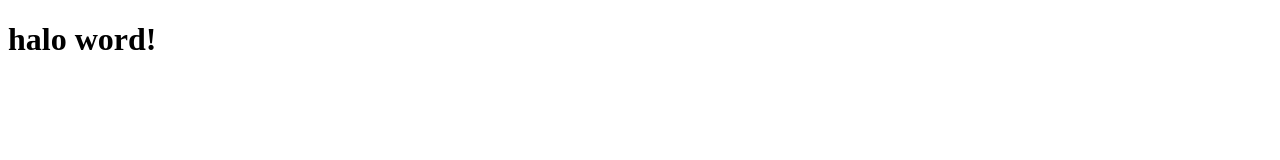
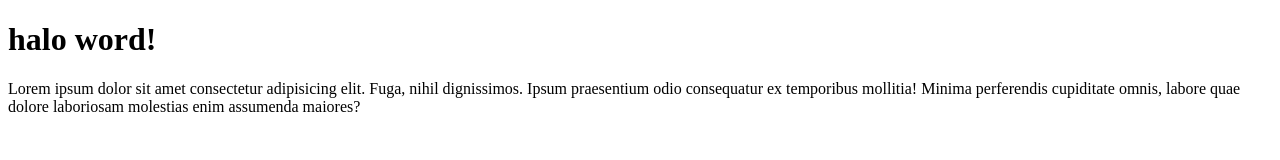
Before and after one commit to alvinades98/wpu-git-test, a plain HTML site: page index.html in a window 1280 px wide. Drawn offline with Linux system fonts and the light colour scheme.

Commit message:
tamabah paragaf

```diff
--- a/index.html
+++ b/index.html
@@ -8,5 +8,6 @@
 </head>
 <body>
     <h1>halo word!</h1>
+    <p>Lorem ipsum dolor sit amet consectetur adipisicing elit. Fuga, nihil dignissimos. Ipsum praesentium odio consequatur ex temporibus mollitia! Minima perferendis cupiditate omnis, labore quae dolore laboriosam molestias enim assumenda maiores?</p>
 </body>
 </html>
```
